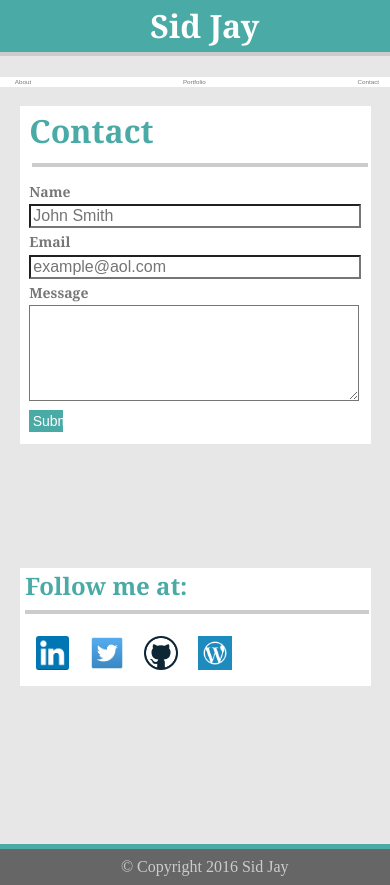
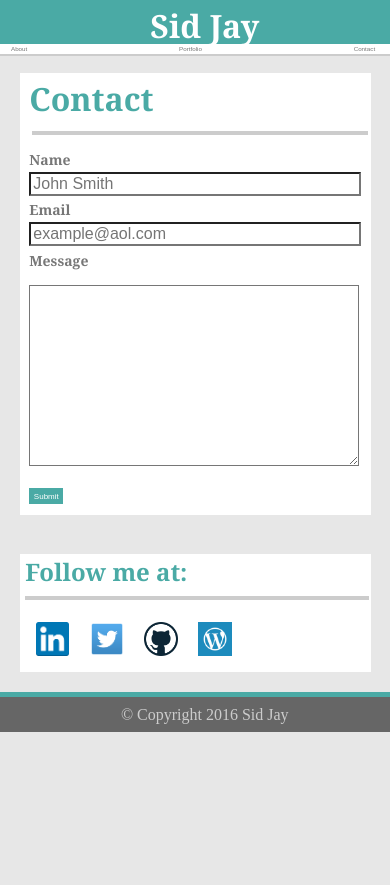
Before and after one commit to sidjayisaok/Portfolio, a plain HTML site: page assignment1/contact.html in a window 390 px wide. After the commit the page ends 844 px from the top, so only its background shows below. Drawn offline with Linux system fonts and the light colour scheme.

Commit message:
"second version"

```diff
--- a/assignment1/assets/style.css
+++ b/assignment1/assets/style.css
@@ -35,7 +35,7 @@ header{
 }
 
 .Lorem{
-	font-size: 35%;
+	font-size: 50%;
 	font-family:'Georgia', 'Times', 'Times New Roman', 'serif';
 	background-color:#fff;
 	width: 200%;
@@ -82,6 +82,9 @@ footer{
 	border-width: 5px 0px 0px 0px;
 	border-color: #4aaaa5;
 	clear: left;
+	position: relative;
+	top: 100%;
+	width: 100%;
 }
 
 img{
@@ -213,8 +216,8 @@ div {
 	padding-right: 0%;
 	width: 87.5%;
 	float:left;
-	margin:0% 5% 0% 5%;
-	position: absolute;
+	margin: 5%;
+	position: relative;
 	top: 12.5%;
 }
 
@@ -227,13 +230,13 @@ div {
 	text-align: left;
 	word-spacing: 0px;
 	margin: 5%;
-	position: absolute;
+	position: relative;
+	float: left;
 	left:0%;
-	top:65%;
 }
 
 .Lorem{
-	font-size: 35%;
+	font-size: 45%;
 	font-family:'Georgia', 'Times', 'Times New Roman', 'serif';
 	background-color:#fff;
 	width: 100%;
@@ -255,8 +258,8 @@ footer{
 	border-width: 5px 0px 0px 0px;
 	border-color: #4aaaa5;
 	clear: left;
-	position: absolute;
-	top:100%;
+	position: relative;
+	top:105%;
 	width:100%;
 }
 
@@ -306,7 +309,7 @@ input{
 
 textarea{
 	width: 95%;
-	height: 90px;
+	height: 100px;
 	background-color: #fff;
 	font-size: 16px;
 	margin: 1.5% 0% 1.5% 0%;
@@ -320,11 +323,11 @@ input[type=submit]{
 	padding: 1%;
 	border: none;
 	text-align: center;
-	font-size: 14px;
+	font-size: 50%;
 }
 
 .fixThis{
-	width: 65%;
+	width: 105.5%;
 }
 
 div {
@@ -334,9 +337,10 @@ div {
 .square {
     float:left;
     position: relative;
-    width: 30%;
-    margin:1.66%;
+    width: 49%;
+    margin:20%;
     overflow:hidden;
+    background-color: #fff;
 }
 
 .content {
@@ -399,7 +403,7 @@ section{
 	margin-top: -2%;
 	font-family: 'Arial', 'Helvetica Neue', 'Helvetica', 'sans-serif';
 	width:100%;
-	position: absolute;
+	position: relative;
 	top: 10%;
 	left: 0%;
 	padding: .5%;
@@ -407,7 +411,41 @@ section{
 	text-align: center;
 }
 
+.right{
+	background-color: #fff;
+	color: #4aaaa5;
+	font-weight: bold;
+	font-family: 'Georgia', 'Times', 'Times New Roman', 'serif';
+	font-size: 24px;
+	text-align: left;
+	word-spacing: 0px;
+	margin: 5%;
+	position: relative;
+	left:0%;
+	top:85%;
+}
 
+footer{
+	background-color: #666;
+	text-align: center;
+	color: #ccc;
+	padding: 2.5%;
+	border-style: solid;
+	border-width: 5px 0px 0px 0px;
+	border-color: #4aaaa5;
+	clear: left;
+	position: relative;
+	top: 120%;
+	width: 100%;
+}
+
+textarea{
+	width: 95%;
+	height: 175px;
+	background-color: #fff;
+	font-size: 16px;
+	margin: 5% 0% 5% 0%;
+}
 
 
 }
--- a/assignment1/contact.html
+++ b/assignment1/contact.html
@@ -5,6 +5,8 @@
 <link rel="stylesheet" type="text/css" href="assets/style.css">
 
 <title>Contact</title>
+
+<meta name="viewport" content="width=device-width, initial-scale=1.0">
 
 </head>
 
```
Also changed, not shown: assignment1/Index.html (+2 -0 lines), assignment1/portfolio.html (+2 -0 lines).
